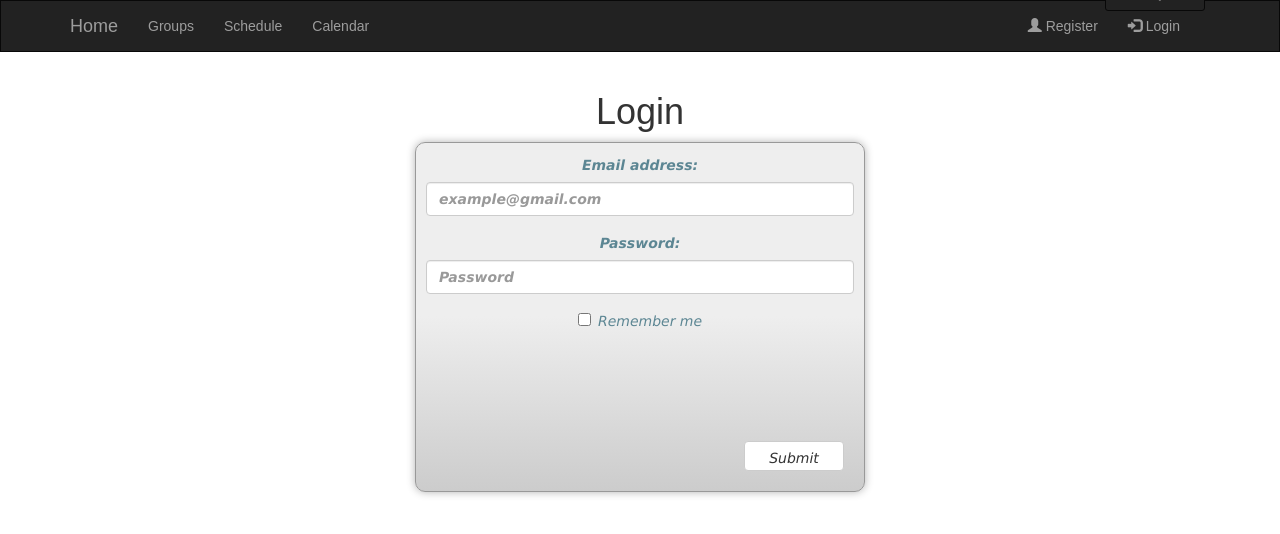
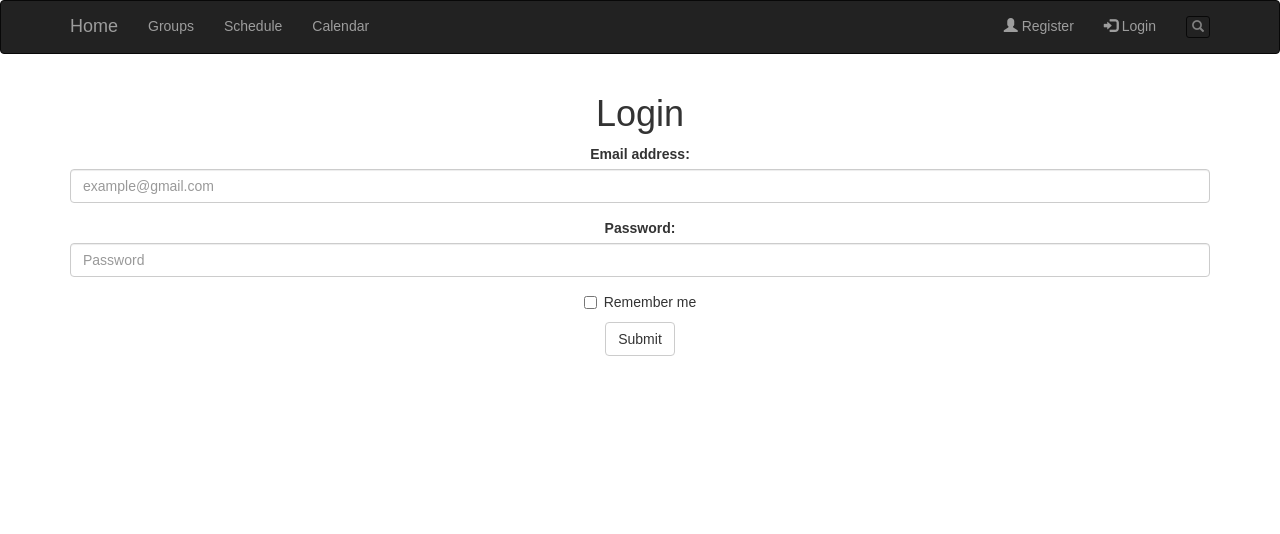
Before and after one commit to cshall13/world_cup_api, a React (Create React App) app in the folder world_cup_app/: page /login in a window 1280 px wide. Shown: the top 534 px of the page. Built offline with nearby package versions, Linux system fonts and the light colour scheme.

Commit message:
Revert "Hill branch"

```diff
--- a/world_cup_app/public/index.html
+++ b/world_cup_app/public/index.html
@@ -28,7 +28,6 @@
     <link rel="stylesheet" href="/style/style.css" >
 
     <script src="https://maxcdn.bootstrapcdn.com/bootstrap/3.3.7/js/bootstrap.min.js"></script>
-
     <title>World Cup Api</title>
   </head>
   <body>
--- a/world_cup_app/public/style/style.css
+++ b/world_cup_app/public/style/style.css
@@ -127,72 +127,3 @@
 	color:black;
 
 }
-
-.anyName{
-	border-radius: 0px;
-}
-
-form {
-  background: -webkit-linear-gradient(bottom, #CCCCCC, #EEEEEE 175px);
-  background: -moz-linear-gradient(bottom, #CCCCCC, #EEEEEE 175px);
-  background: linear-gradient(bottom, #CCCCCC, #EEEEEE 175px);
-  margin: auto;
-  position: relative;
-  width: 450px;
-  height: 350px;
-  font-family: Verdana, Geneva, sans-serif;
-  font-size: 14px;
-  font-style: italic;
-  line-height: 24px;
-  font-weight: bold;
-  color: #5c8693;
-  text-decoration: none;
-  border-radius: 10px;
-  padding: 10px;
-  border: 1px solid #999;
-  border: inset 1px solid #333;
-  -webkit-box-shadow: 0px 0px 8px rgba(0, 0, 0, 0.3);
-  -moz-box-shadow: 0px 0px 8px rgba(0, 0, 0, 0.3);
-  box-shadow: 0px 0px 8px rgba(0, 0, 0, 0.3);
-}
-
-
-button {
-  width: 100px;
-  position: absolute;
-  right: 20px;
-  bottom: 20px;
-  background: #09C;
-  color: #fff;
-  font-family: Verdana, Geneva, sans-serif;
-  height: 30px;
-  border-radius: 15px;
-  border: 1px solid #999;
-}
-
-input.button:hover {
-  background: #fff;
-  color: #09C;
-}
-
-input:focus {
-  border: 1px solid #09C;
-}
-
-
-
-
-
-
-
-
-
-
-
-
-
-
-
-
-
->>>>>>> Register and Login form update
--- a/world_cup_app/src/App.js
+++ b/world_cup_app/src/App.js
@@ -10,7 +10,6 @@ import Schedule from './Schedule';
 import Team from './team';
 import TeamSearch from './TeamSearch';
 import Calendar from './Calendar';
-
 
 class App extends Component {
   render() {
--- a/world_cup_app/src/BootstrapNavBar.js
+++ b/world_cup_app/src/BootstrapNavBar.js
@@ -70,7 +70,7 @@ class BootstrapNavBar extends Component {
 		const customFormStyle = this.formStyle();
 		const loggedIn= localStorage.token;
 		return (
-			<Navbar inverse collapseOnSelect className="anyName">
+			<Navbar inverse collapseOnSelect>
 				<Navbar.Header>
 					<Navbar.Brand>
 						<Link to="/">Home</Link>
--- a/world_cup_app/src/login.js
+++ b/world_cup_app/src/login.js
@@ -45,8 +45,8 @@ class Login extends Component{
     return(
     <div className="container">
       <h1> Login </h1>
-  		<form onSubmit={this.handleLogin} >
-  		  <div className="form-group ">
+  		<form onSubmit={this.handleLogin}>
+  		  <div className="form-group">
   		    <label htmlFor="email">Email address:</label>
   		    <input type="email" className="form-control" id="email" placeholder="example@gmail.com"/>
   		  </div>
--- a/world_cup_app/src/register.js
+++ b/world_cup_app/src/register.js
@@ -44,11 +44,11 @@ class Register extends Component{
       <form onSubmit={this.handleRegister}>
         <div className="form-group">
           <label htmlFor="email">Email address:</label>
-          <input type="email" className="form-control" id="email" placeholder="example@gmail.com"/>
+          <input type="email" className="form-control" id="email" />
         </div>
         <div className="form-group">
           <label htmlFor="pwd">Password:</label>
-          <input type="password" className="form-control" id="pwd" placeholder="Password" />
+          <input type="password" className="form-control" id="pwd" />
         </div>
         <div className="checkbox">
           <label><input type="checkbox" /> Remember me</label>
```
Also changed, not shown: world_cup_app/src/App.css (line endings or trailing spaces), 2 other files (tests, documents, lock files or other folders).
